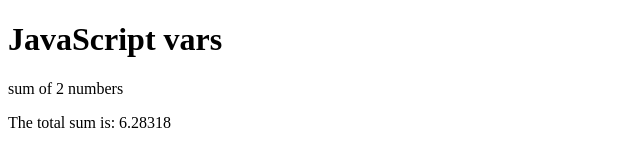
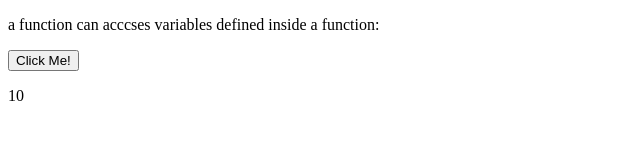
Before and after one commit to ryangithuikabuchwa/classwork-projects, a plain HTML site: page index2.html in a window 1280 px wide. Shown: the whole page, without its empty margins (0-640 px from the left). Drawn offline with Linux system fonts and the light colour scheme.

Commit message:
Add files via upload

```diff
--- a/index2.html
+++ b/index2.html
@@ -6,16 +6,22 @@
     <title>Document</title>
 </head>
 <body>
+    <p>a function can acccses variables defined inside a function:</p>
+    <button type="button" onclick="myFunction()">Click Me!</button>
+     <p id ="demo"></id>
+     <p id ="demo1"></id>
+     <p id ="demo2"></id>
+            <script>
+                var b = "10"
 
-    <h1>JavaScript vars</h1>
-    <p>sum of 2 numbers</p>
-     <p id ="result"></p>
+                function myFunction() {
 
-     <script>
-        var num1 = 3.14159;
-        var num2 = 3.14159;
-        var sum = num1 + num2
-        document.getElementById("result").innerHTML = "The total sum is: " + sum;
-     </script>
+                    var a = "6"
+                    document.getElementById("demo").innerHTML = b * a;
+                }
+
+                document.getElementById("demo1").innerHTML = b;
+                    document.getElementById("demo2").innerHTML = a;
+            </script>
 </body>
 </html>
```
Also changed, not shown: Index.html (added, +22 -0 lines).
